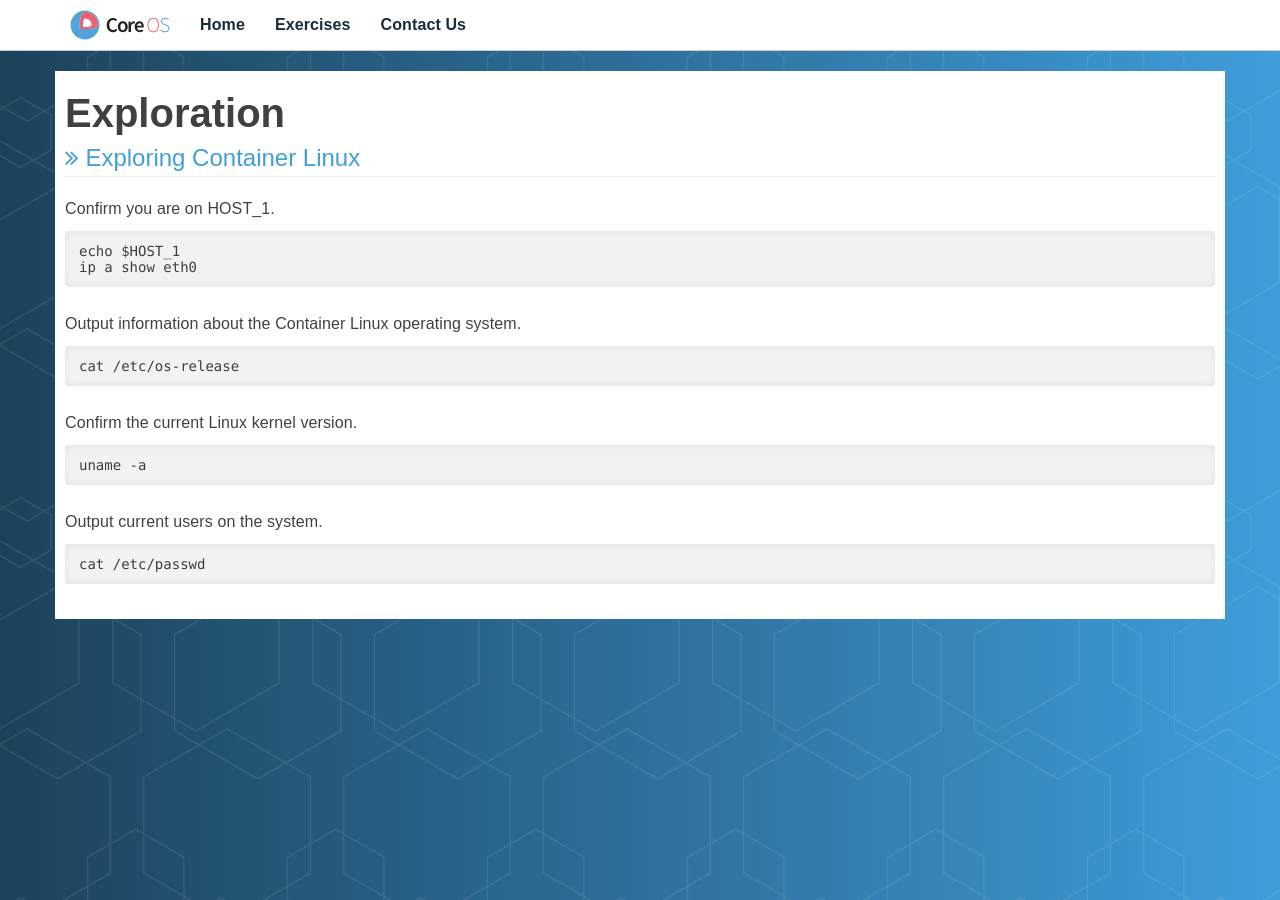
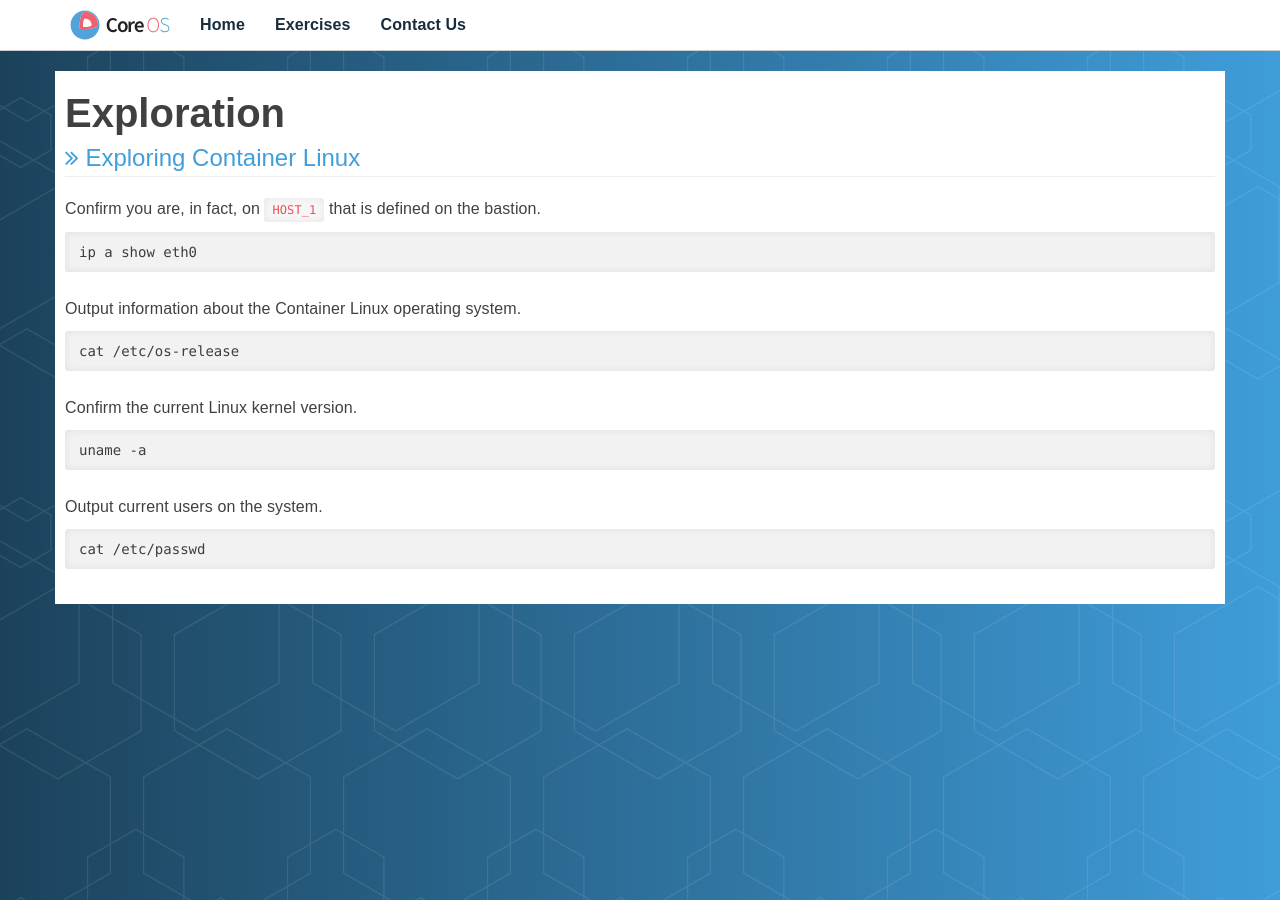
Before and after one commit to RedHatWorkshops/quay-workshop, a Jekyll site: the page built from content/labs/0002-explore.md, in a window 1280 px wide. Built offline with Jekyll 4.4.1, drawn with Linux system fonts in a browser that asks for light colours.

Commit message:
Add usage instruction for verifying the host.

````diff
--- a/content/labs/0002-explore.md
+++ b/content/labs/0002-explore.md
@@ -5,10 +5,9 @@ permalink: /lab/explore/
 module: Exploration
 ---
 
-Confirm you are on HOST_1.
+Confirm you are, in fact, on `HOST_1` that is defined on the bastion.
 
 ```
-echo $HOST_1
 ip a show eth0
 ```
 
````
